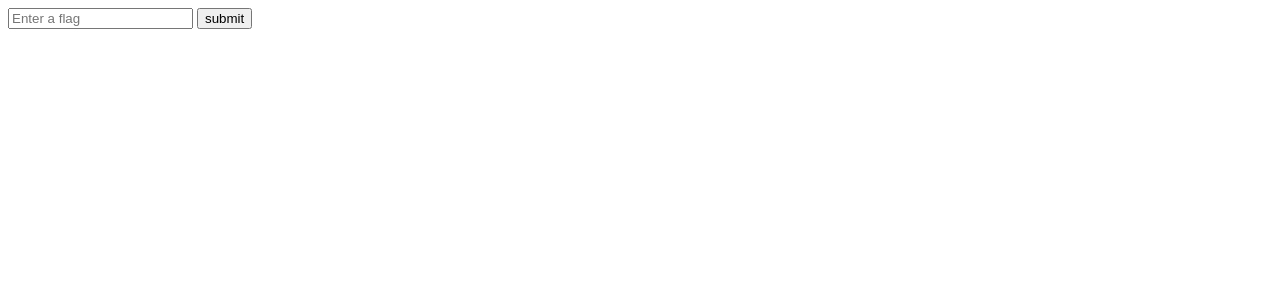
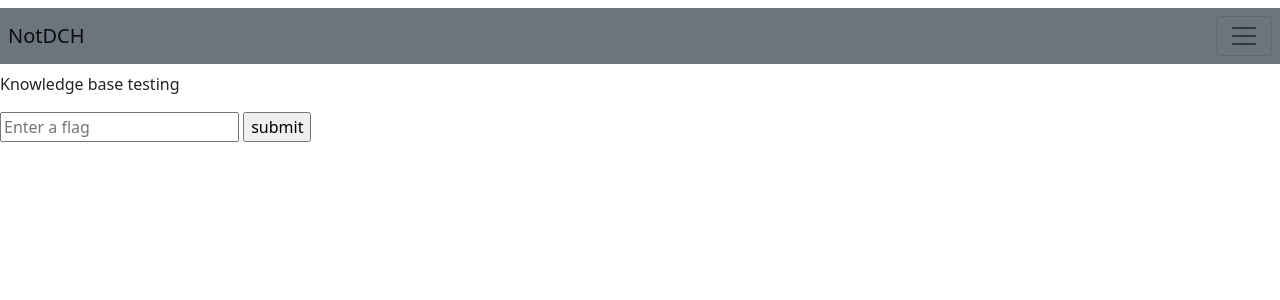
Before and after one commit to zmweske/cs495-s22, a Django app: page /knowledgeBase/ in a window 1280 px wide. Shown: the top 300 px of the page. Run offline with Django 4.2, Linux system fonts and the light colour scheme.

Commit message:
Fixed html file locations and added new links

```diff
--- a/templates/base.html
+++ b/templates/base.html
@@ -32,8 +32,9 @@
                     </li>
                     <li class="border-top my-3"></li>
                     <li class="nav-item">
-                        <buttonclass"btn btn-toggle align-items-center rounded collapsed" data-bs-toggle="collapse" data-bs-target="#manage-collapse">Manage Server</button>
-                        <div id="manage-collapse" class="collapse"> Test Text</div>
+                        <!-- <buttonclass"btn btn-toggle align-items-center rounded collapsed" data-bs-toggle="collapse" data-bs-target="#manage-collapse">Manage Server</button>
+                        <div id="manage-collapse" class="collapse"> Test Text</div> -->
+                        <a href="/knowledgeBase/" class="nav-link">CTF Knowledge Base</a>
                     </li>
                 </ul>
             </div>
--- a/templates/home.html
+++ b/templates/home.html
@@ -26,7 +26,7 @@
           <div class="card my-2 shadow h-100">
               <div class="card-body text-center">
                 <h4 class="card-title">Bill Payment</h4>
-                <a href="/" class="btn btn-dark">Pay!</a>
+                <a href="/payment/" class="btn btn-dark">Pay!</a>
               </div>
           </div>
       </div>
--- a/knowledge/templates/knowledgeBase.html
+++ b/templates/knowledgeBase.html
@@ -1,5 +1,7 @@
-<!DOCTYPE html>
-<html lang="en">
+{% extends 'base.html' %}
+{% block title %} Knowledge base Page {% endblock %}
+{% block body %}
+    <p> Knowledge base testing </p>
     <form action='/knowledgeBase/' method="post">
         {% csrf_token %}
 
@@ -17,4 +19,4 @@
         <p>{{solution.description}}</p>
         <p> To fix the solution, click <a href="/patch/flag={{solution.flag}}"/>this</a> button! </p>
     {% endif %}
-</html>
+{% endblock %}
```
